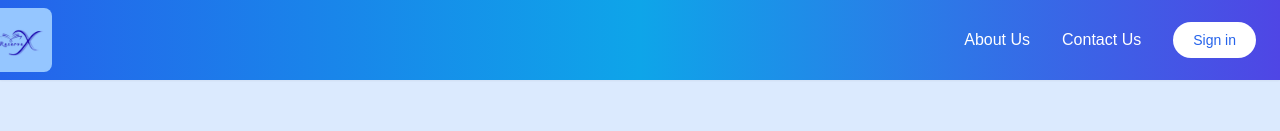
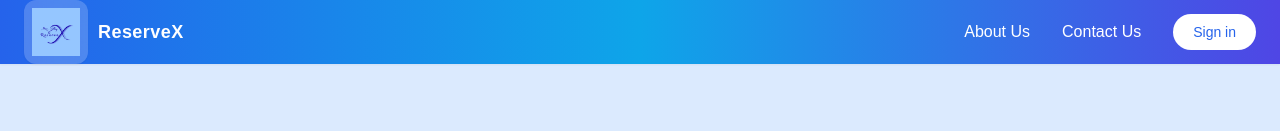
Before and after one commit to Lochithya/ReserveX, a React (Vite) app in the folder online-portal/: page / in a window 1280 px wide. Shown: the top 131 px of the page. Built offline with nearby package versions, Linux system fonts and the light colour scheme; no server answers.

Commit message:
Improve navbar logo styling and alignment

```diff
--- a/online-portal/src/components/NavBar.jsx
+++ b/online-portal/src/components/NavBar.jsx
@@ -18,19 +18,21 @@ const NavBar = () => {
   return (
     <nav className="sticky top-0 z-50 bg-gradient-to-r from-blue-600 via-sky-500 to-indigo-600 shadow-sm">
       <div className="max-w-7xl mx-auto px-6">
-        <div className="flex items-center justify-between h-20">
+        <div className="flex items-center justify-between h-16">
+          <Link to="/" className="flex items-center gap-2.5 group">
 
+            <div className="flex items-center justify-center bg-white/20 backdrop-blur-md rounded-xl shadow-sm group-hover:bg-white/30 transition p-2">
+              <img
+                src={logo}
+                alt="ReserveX"
+                className="h-12 w-auto object-contain"
+              />
+            </div>
 
-<div className="flex-shrink-0 -ml-9">
-  <Link to="/" className="flex items-center">
-    <img
-      src={logo}
-      alt="ReserveX Logo"
-      className="h-16 w-auto object-contain rounded-lg"
-    />
-  </Link>
-</div>
-
+            <span className="text-white text-lg font-semibold tracking-wide group-hover:tracking-wider transition-all duration-200">
+              ReserveX
+            </span>
+          </Link>
 
           <div className="hidden md:flex md:items-center md:space-x-8">
             {!isAuthenticated ? (
@@ -50,7 +52,6 @@ const NavBar = () => {
               </>
             ) : (
               <>
-
                 <Link to="/home" className="text-white">
                   Home
                 </Link>
@@ -62,7 +63,7 @@ const NavBar = () => {
                 </Link>
                 <Link
                   to="/stallMap"
-                  className="inline-block px-5 py-2 bg-white text-blue-600 rounded-full text-sm font-medium"
+                  className="px-5 py-2 bg-white text-blue-600 rounded-full text-sm font-semibold shadow hover:shadow-md hover:scale-105 transition"
                 >
                   Reserve a stall
                 </Link>
@@ -75,7 +76,6 @@ const NavBar = () => {
               </>
             )}
           </div>
-
 
           <div className="md:hidden">
             <button
@@ -119,7 +119,6 @@ const NavBar = () => {
               </>
             ) : (
               <>
-
                 <Link
                   to="/home"
                   onClick={() => setIsOpen(false)}
@@ -161,7 +160,6 @@ const NavBar = () => {
       )}
     </nav>
   );
-
 };
 
 export default NavBar;
```
